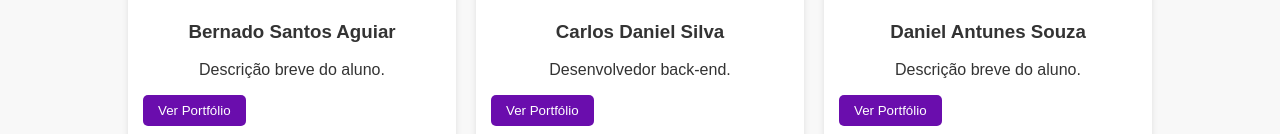
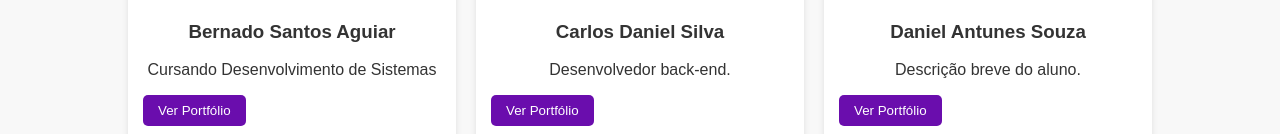
Before and after one commit to alexandreaol/port_241attds, a plain HTML site: page index.html in a window 1280 px wide. Shown: the part 291-425 px from the top of the page. Drawn offline with Linux system fonts and the light colour scheme.

Commit message:
Update index.html

```diff
--- a/index.html
+++ b/index.html
@@ -87,7 +87,7 @@
         <div class="aluno-grid">
             <script>
                 const alunos = [
-                    { nome: "Bernado Santos Aguiar", link: "https://b3rnardo0.github.io/meu_portif-lio/", img: "avatar/Bernardo Santos.jpg", email: "bebe0005bella@email.com", whatsapp: "https://wa.me/5538991215861" },
+                    { nome: "Bernado Santos Aguiar", link: "https://b3rnardo0.github.io/meu_portif-lio/", img: "avatar/Bernardo Santos.jpg", email: "bebe0005bella@email.com", whatsapp: "https://wa.me/5538991215861", descricao: "Cursando Desenvolvimento de Sistemas"},
                     { nome: "Carlos Daniel Silva", link: "https://carlosdaniel-droid.github.io/port/", img: "https://via.placeholder.com/100", email: "ninjaextreme684@gmail.com", whatsapp: "https://wa.me/5511988888888", descricao: "Desenvolvedor back-end." },
                     { nome: "Daniel Antunes Souza", link: "#", img: "https://via.placeholder.com/100", email: "mailto:pedro@email.com", whatsapp: "https://wa.me/5511977777777" },
                     { nome: "Heverton Renee", link: "https://heverkasta.github.io/portfolio", img: "./avatar/hever.png", email: "heverkasta.dv@gmail.com", whatsapp: "https://wa.me/5538991281972" },
```
